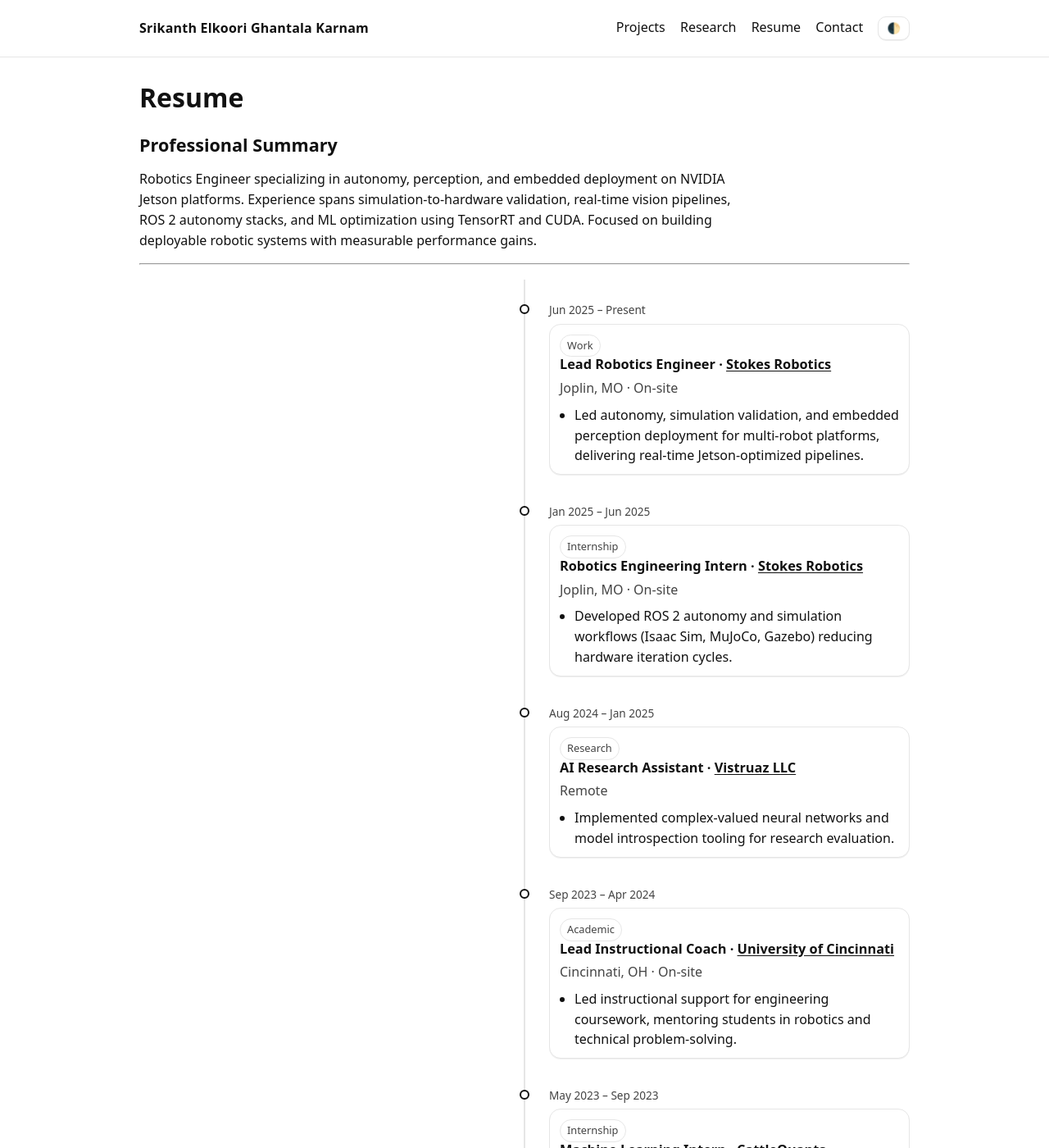
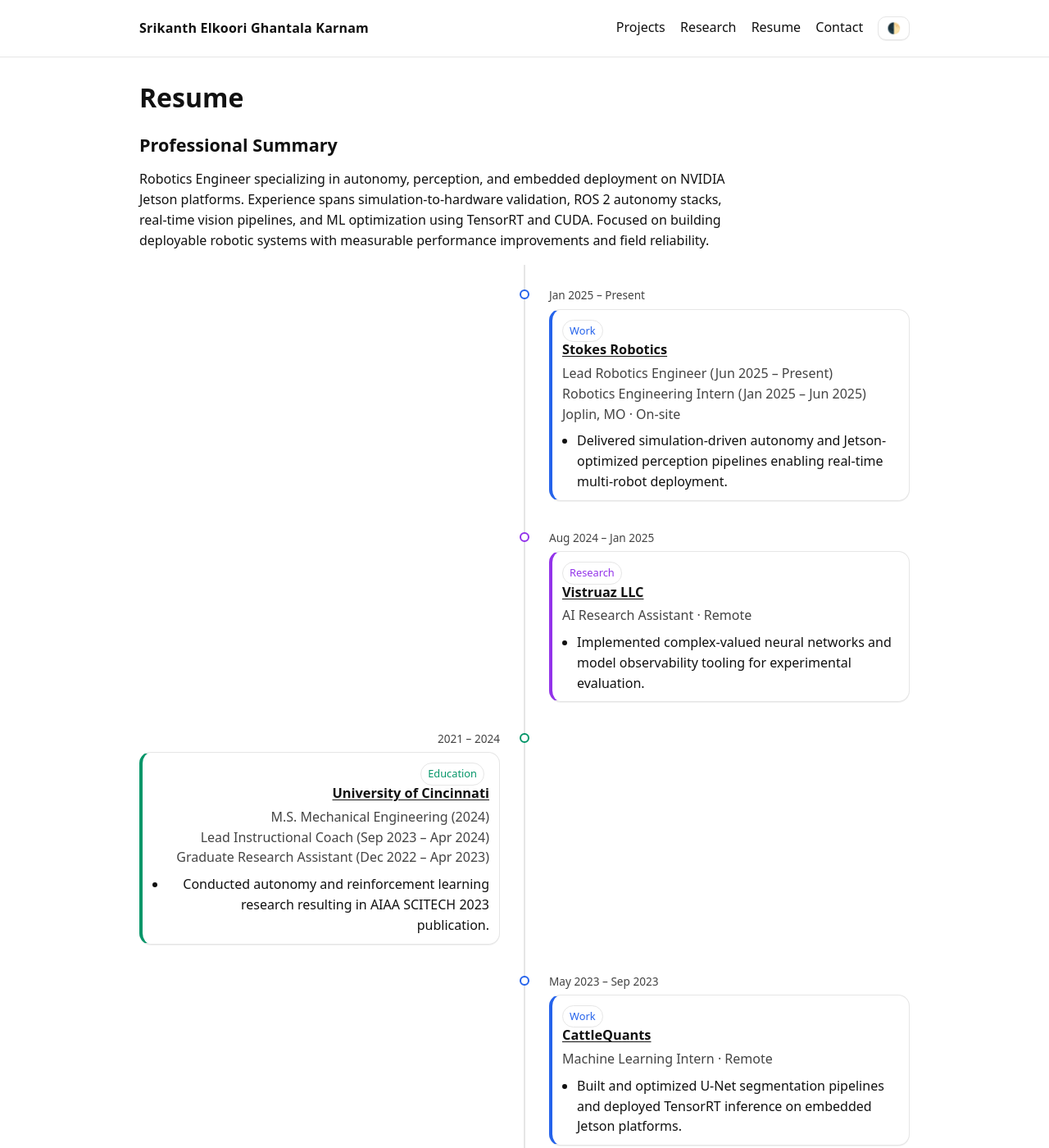
Before and after one commit to S-EGK/S-EGK.github.io, a Jekyll site: the page built from resume.md, in a window 1280 px wide and 1400 px high. Shown: the whole window at 82% size. Built offline with Jekyll 4.4.1, drawn with Linux system fonts in a browser that asks for light colours; some of the changed text lies outside the part shown.

Commit message:
Resume refinement: merged roles, role accents, education reintegrated

```diff
--- a/assets/css/main.css
+++ b/assets/css/main.css
@@ -242,3 +242,17 @@ h3 { margin: 18px 0 8px; font-size: 1.1rem; }
   .tl-left, .tl-right { grid-column: 2; text-align: left; }
   .tl-left .tl-card, .tl-right .tl-card { margin: 0; }
 }
+
+/* Role-based accents */
+
+.tl-card.work { border-left: 4px solid #2563eb; }
+.tl-card.research { border-left: 4px solid #9333ea; }
+.tl-card.education { border-left: 4px solid #059669; }
+
+.tl-tag.work { color: #2563eb; }
+.tl-tag.research { color: #9333ea; }
+.tl-tag.education { color: #059669; }
+
+.tl-dot.work { border-color: #2563eb; }
+.tl-dot.research { border-color: #9333ea; }
+.tl-dot.education { border-color: #059669; }
--- a/resume.md
+++ b/resume.md
@@ -7,169 +7,152 @@ permalink: /resume/
 ## Professional Summary
 
 Robotics Engineer specializing in autonomy, perception, and embedded deployment on NVIDIA Jetson platforms.
-Experience spans simulation-to-hardware validation, real-time vision pipelines, ROS 2 autonomy stacks, and ML optimization using TensorRT and CUDA.
-Focused on building deployable robotic systems with measurable performance gains.
-
----
+Experience spans simulation-to-hardware validation, ROS 2 autonomy stacks, real-time vision pipelines, and ML optimization using TensorRT and CUDA.
+Focused on building deployable robotic systems with measurable performance improvements and field reliability.
 
 <div class="timeline">
 
-  <!-- Lead Robotics Engineer -->
+  <!-- STOKES ROBOTICS (merged roles) -->
   <div class="tl-item">
     <div class="tl-left"></div>
-    <div class="tl-mid"><div class="tl-dot"></div></div>
+    <div class="tl-mid"><div class="tl-dot work"></div></div>
     <div class="tl-right">
-      <div class="tl-date">Jun 2025 – Present</div>
-      <div class="tl-card">
-        <span class="tl-tag">Work</span>
-        <h3>Lead Robotics Engineer · <a href="https://stokesrobotics.com" target="_blank">Stokes Robotics</a></h3>
-        <p class="muted">Joplin, MO · On-site</p>
+      <div class="tl-date">Jan 2025 – Present</div>
+      <div class="tl-card work">
+        <span class="tl-tag work">Work</span>
+        <h3>
+          <a href="https://stokesrobotics.com" target="_blank">
+            Stokes Robotics
+          </a>
+        </h3>
+        <p class="muted">Lead Robotics Engineer (Jun 2025 – Present)<br>
+        Robotics Engineering Intern (Jan 2025 – Jun 2025)<br>
+        Joplin, MO · On-site</p>
         <ul>
-          <li>Led autonomy, simulation validation, and embedded perception deployment for multi-robot platforms, delivering real-time Jetson-optimized pipelines.</li>
+          <li>Delivered simulation-driven autonomy and Jetson-optimized perception pipelines enabling real-time multi-robot deployment.</li>
         </ul>
       </div>
     </div>
   </div>
 
-  <!-- Robotics Engineering Intern -->
+  <!-- VISTRUAZ -->
   <div class="tl-item">
     <div class="tl-left"></div>
-    <div class="tl-mid"><div class="tl-dot"></div></div>
+    <div class="tl-mid"><div class="tl-dot research"></div></div>
     <div class="tl-right">
-      <div class="tl-date">Jan 2025 – Jun 2025</div>
-      <div class="tl-card">
-        <span class="tl-tag">Internship</span>
-        <h3>Robotics Engineering Intern · <a href="https://stokesrobotics.com" target="_blank">Stokes Robotics</a></h3>
-        <p class="muted">Joplin, MO · On-site</p>
+      <div class="tl-date">Aug 2024 – Jan 2025</div>
+      <div class="tl-card research">
+        <span class="tl-tag research">Research</span>
+        <h3>
+          <a href="https://vistruaz.com" target="_blank">
+            Vistruaz LLC
+          </a>
+        </h3>
+        <p class="muted">AI Research Assistant · Remote</p>
         <ul>
-          <li>Developed ROS 2 autonomy and simulation workflows (Isaac Sim, MuJoCo, Gazebo) reducing hardware iteration cycles.</li>
+          <li>Implemented complex-valued neural networks and model observability tooling for experimental evaluation.</li>
         </ul>
       </div>
     </div>
   </div>
 
-  <!-- AI Research Assistant -->
+  <!-- UNIVERSITY OF CINCINNATI (merged academic roles + degree) -->
+  <div class="tl-item">
+    <div class="tl-left">
+      <div class="tl-date">2021 – 2024</div>
+      <div class="tl-card education">
+        <span class="tl-tag education">Education</span>
+        <h3>
+          <a href="https://www.uc.edu" target="_blank">
+            University of Cincinnati
+          </a>
+        </h3>
+        <p class="muted">
+          M.S. Mechanical Engineering (2024)<br>
+          Lead Instructional Coach (Sep 2023 – Apr 2024)<br>
+          Graduate Research Assistant (Dec 2022 – Apr 2023)
+        </p>
+        <ul>
+          <li>Conducted autonomy and reinforcement learning research resulting in AIAA SCITECH 2023 publication.</li>
+        </ul>
+      </div>
+    </div>
+    <div class="tl-mid"><div class="tl-dot education"></div></div>
+    <div class="tl-right"></div>
+  </div>
+
+  <!-- CATTLEQUANTS -->
   <div class="tl-item">
     <div class="tl-left"></div>
-    <div class="tl-mid"><div class="tl-dot"></div></div>
+    <div class="tl-mid"><div class="tl-dot work"></div></div>
     <div class="tl-right">
-      <div class="tl-date">Aug 2024 – Jan 2025</div>
-      <div class="tl-card">
-        <span class="tl-tag">Research</span>
-        <h3>AI Research Assistant · <a href="https://vistruaz.com" target="_blank">Vistruaz LLC</a></h3>
-        <p class="muted">Remote</p>
+      <div class="tl-date">May 2023 – Sep 2023</div>
+      <div class="tl-card work">
+        <span class="tl-tag work">Work</span>
+        <h3>
+          <a href="https://cattlequants.com" target="_blank">
+            CattleQuants
+          </a>
+        </h3>
+        <p class="muted">Machine Learning Intern · Remote</p>
         <ul>
-          <li>Implemented complex-valued neural networks and model introspection tooling for research evaluation.</li>
+          <li>Built and optimized U-Net segmentation pipelines and deployed TensorRT inference on embedded Jetson platforms.</li>
         </ul>
       </div>
     </div>
   </div>
 
-  <!-- Lead Instructional Coach -->
+  <!-- ACCENTURE (merged roles) -->
   <div class="tl-item">
     <div class="tl-left"></div>
-    <div class="tl-mid"><div class="tl-dot"></div></div>
+    <div class="tl-mid"><div class="tl-dot work"></div></div>
     <div class="tl-right">
-      <div class="tl-date">Sep 2023 – Apr 2024</div>
-      <div class="tl-card">
-        <span class="tl-tag">Academic</span>
-        <h3>Lead Instructional Coach · <a href="https://www.uc.edu" target="_blank">University of Cincinnati</a></h3>
-        <p class="muted">Cincinnati, OH · On-site</p>
+      <div class="tl-date">Aug 2018 – Dec 2020</div>
+      <div class="tl-card work">
+        <span class="tl-tag work">Work</span>
+        <h3>
+          <a href="https://www.accenture.com" target="_blank">
+            Accenture
+          </a>
+        </h3>
+        <p class="muted">
+          Software Engineer (Jun 2020 – Dec 2020)<br>
+          Associate Software Engineer (Aug 2018 – Jun 2020)<br>
+          Hyderabad, India
+        </p>
         <ul>
-          <li>Led instructional support for engineering coursework, mentoring students in robotics and technical problem-solving.</li>
+          <li>Developed C++ middleware systems and improved production reliability through structured testing and root-cause analysis.</li>
         </ul>
       </div>
     </div>
   </div>
 
-  <!-- ML Intern -->
+  <!-- OSMANIA UNIVERSITY -->
   <div class="tl-item">
-    <div class="tl-left"></div>
-    <div class="tl-mid"><div class="tl-dot"></div></div>
-    <div class="tl-right">
-      <div class="tl-date">May 2023 – Sep 2023</div>
-      <div class="tl-card">
-        <span class="tl-tag">Internship</span>
-        <h3>Machine Learning Intern · <a href="https://cattlequants.com" target="_blank">CattleQuants</a></h3>
-        <p class="muted">Remote</p>
+    <div class="tl-left">
+      <div class="tl-date">2014 – 2018</div>
+      <div class="tl-card education">
+        <span class="tl-tag education">Education</span>
+        <h3>Osmania University</h3>
+        <p class="muted">B.E. Mechanical Engineering</p>
         <ul>
-          <li>Built and optimized a U-Net segmentation pipeline and deployed TensorRT models for embedded inference on Jetson.</li>
+          <li>Foundational training in mechanics, control systems, and system design.</li>
         </ul>
       </div>
     </div>
-  </div>
-
-  <!-- Graduate Research Assistant -->
-  <div class="tl-item">
-    <div class="tl-left"></div>
-    <div class="tl-mid"><div class="tl-dot"></div></div>
-    <div class="tl-right">
-      <div class="tl-date">Dec 2022 – Apr 2023</div>
-      <div class="tl-card">
-        <span class="tl-tag">Research</span>
-        <h3>Graduate Research Assistant · <a href="https://ceas.uc.edu" target="_blank">University of Cincinnati – CEAS</a></h3>
-        <p class="muted">Hybrid</p>
-        <ul>
-          <li>Conducted reinforcement learning research leading to peer-reviewed AIAA SCITECH 2023 publication.</li>
-        </ul>
-      </div>
-    </div>
-  </div>
-
-  <!-- Accenture -->
-  <div class="tl-item">
-    <div class="tl-left"></div>
-    <div class="tl-mid"><div class="tl-dot"></div></div>
-    <div class="tl-right">
-      <div class="tl-date">Aug 2018 – Dec 2020</div>
-      <div class="tl-card">
-        <span class="tl-tag">Work</span>
-        <h3>Software Engineer · <a href="https://www.accenture.com" target="_blank">Accenture</a></h3>
-        <p class="muted">Hyderabad, India</p>
-        <ul>
-          <li>Developed C++ middleware for enterprise systems and reduced production failures through structured testing and root-cause analysis.</li>
-        </ul>
-      </div>
-    </div>
-  </div>
-
-  <!-- Mechanical Engineering Intern -->
-  <div class="tl-item">
-    <div class="tl-left"></div>
-    <div class="tl-mid"><div class="tl-dot"></div></div>
-    <div class="tl-right">
-      <div class="tl-date">May 2016 – Aug 2016</div>
-      <div class="tl-card">
-        <span class="tl-tag">Internship</span>
-        <h3>Mechanical Engineering Intern · South Central Railway</h3>
-        <p class="muted">Hyderabad, India</p>
-        <ul>
-          <li>Performed mechanical system inspection and maintenance planning within railway operations.</li>
-        </ul>
-      </div>
-    </div>
+    <div class="tl-mid"><div class="tl-dot education"></div></div>
+    <div class="tl-right"></div>
   </div>
 
 </div>
 
----
-
-## Education
-
-- **M.S. Mechanical Engineering** — <a href="https://www.uc.edu" target="_blank">University of Cincinnati</a>, 2024
-- **B.E. Mechanical Engineering** — Osmania University, 2018
-
----
-
 ## Robots & Sensors
 
 **Robotic Platforms:**
-Unitree Go2, B2, G1 · Trossen WidowX AI Arm · Inspire & BrainCo robotic hands
+Unitree Go2 · Unitree B2 · Unitree G1 · Trossen WidowX AI Arm · Inspire & BrainCo robotic hands
 
 **Sensors:**
 Intel RealSense depth cameras · Livox Mid-360 · Robosense Helios · FLIR thermal cameras · CrySound acoustic imager · RGB cameras · IMU · LiDAR
-
----
 
 ## Publication
 
```
